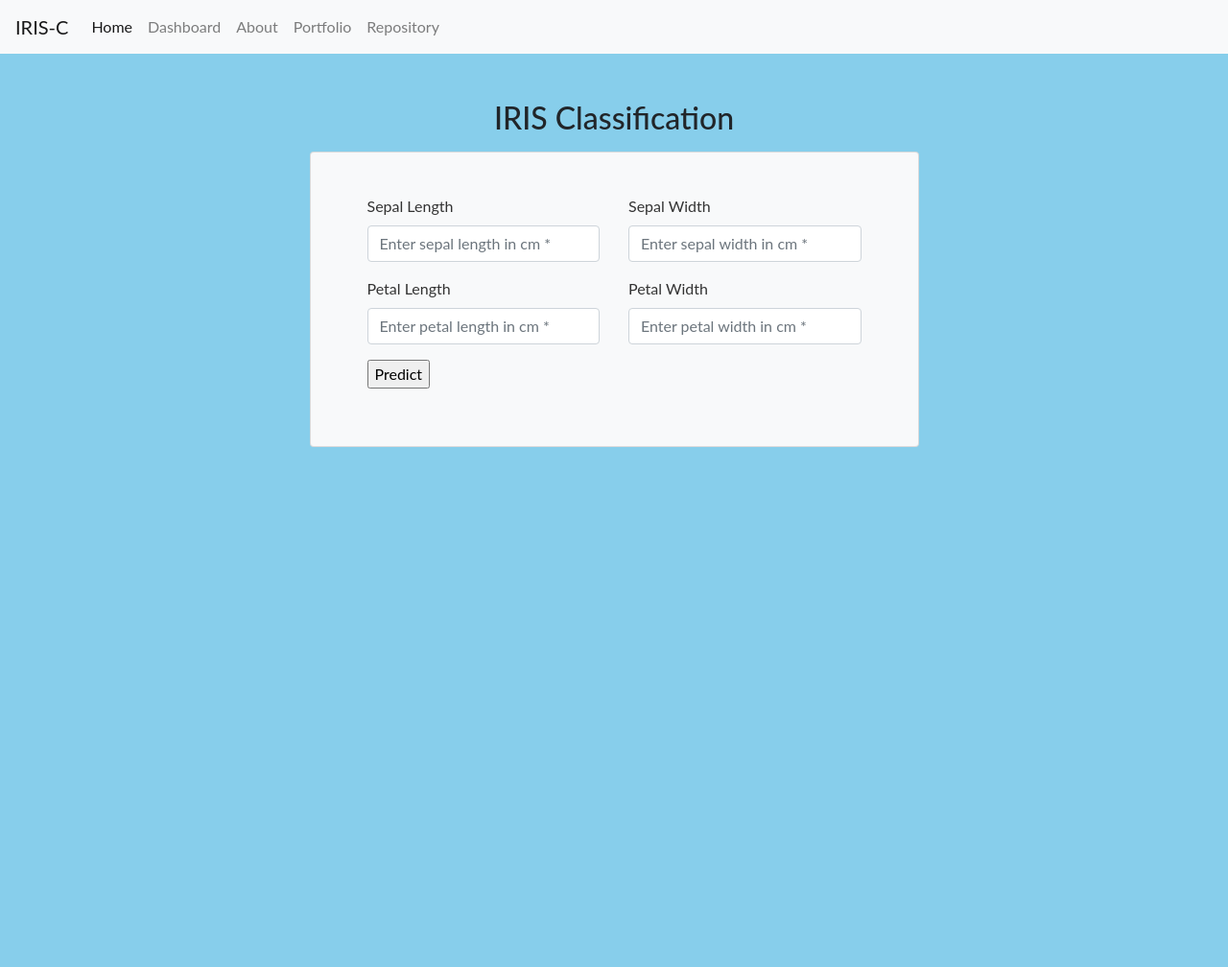
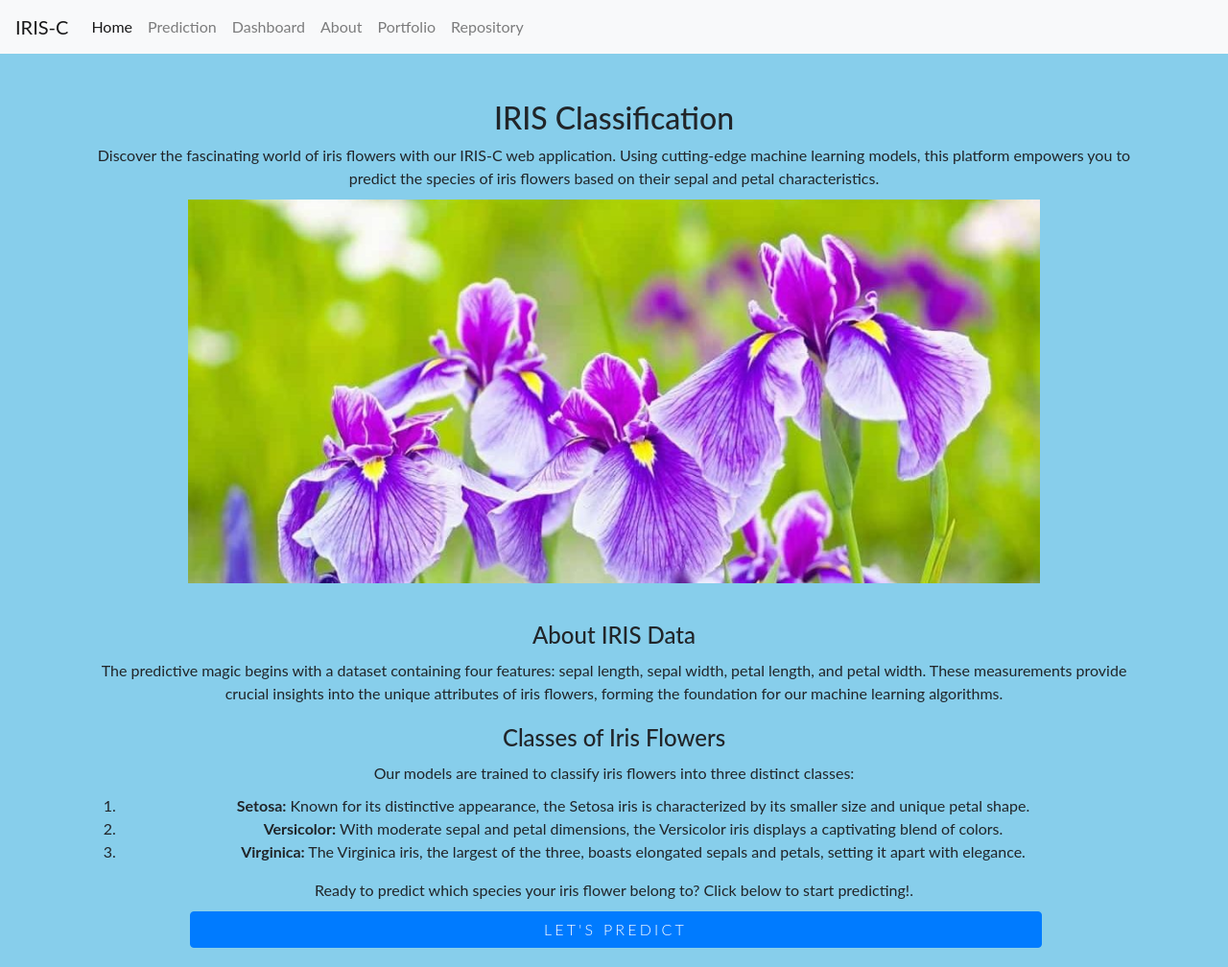
Before and after one commit to kittupriyatham/Machine-Learning-Model-Deployment, a Flask app: page / in a window 1280 px wide. Shown: the whole page at 96% size. Before the commit the page ends 466 px from the top, so only its background shows below. Run offline with Flask 3, Linux system fonts and the light colour scheme; some libraries are stand-ins or nearby versions.

Commit message:
added a home page the routes to everytab on the website and tells what the website is about

```diff
--- a/app.py
+++ b/app.py
@@ -20,10 +20,10 @@ def hello_world():
     docstring
     """
     print("Hello World!")
-    return render_template("index.html")
+    return render_template("home.html")
 
 
-@app.route('/predict', methods=['POST'])
+@app.route('/predict', methods=['GET','POST'])
 def predictandoutput():
     """
     docstring
@@ -56,6 +56,13 @@ def about():
     """
     return render_template("about.html")
 
+@app.route('/prediction')
+def prediction():
+    """
+    docstring
+    """
+    return render_template("index.html")
+
 
 # app run
 
--- a/templates/about.html
+++ b/templates/about.html
@@ -53,6 +53,7 @@ label {
   <div class="collapse navbar-collapse" id="navbarNavAltMarkup">
     <div class="navbar-nav">
         <a class="nav-item nav-link" href="/home">Home</a>
+        <a class="nav-item nav-link active" href="/prediction">Prediction</a>
       <!-- <a class="nav-item nav-link active" href="#">Home <span class="sr-only">(current)</span></a> -->
       <a class="nav-item nav-link" href="/dashboard">Dashboard</a>
       <a class="nav-item nav-link active" href="">About <span class="sr-only">(current)</span></a>
--- a/templates/dashboard.html
+++ b/templates/dashboard.html
@@ -53,6 +53,7 @@ label {
   <div class="collapse navbar-collapse" id="navbarNavAltMarkup">
     <div class="navbar-nav">
       <a class="nav-item nav-link" href="/home">Home</a>
+      <a class="nav-item nav-link active" href="/prediction">Prediction</a>
       <a class="nav-item nav-link active" href="">Dashboard<span class="sr-only">(current)</span></a>
       <a class="nav-item nav-link" href="/about">About</a>
       <a class="nav-item nav-link" href="https://potluri-krishna-priyatham.azurewebsites.net/projects">Portfolio</a>
--- /dev/null
+++ b/templates/home.html
@@ -0,0 +1,113 @@
+<!DOCTYPE html>
+<html lang="en">
+  <head>
+    <!-- Required meta tags -->
+    <meta charset="utf-8">
+    <meta name="viewport" content="width=device-width, initial-scale=1, shrink-to-fit=no">
+    <link rel="icon"  href="../static/images/logo.jpg">
+    <!-- Bootstrap CSS -->
+    <link rel="stylesheet" href="https://maxcdn.bootstrapcdn.com/bootstrap/4.0.0/css/bootstrap.min.css" integrity="sha384-Gn5384xqQ1aoWXA+058RXPxPg6fy4IWvTNh0E263XmFcJlSAwiGgFAW/dAiS6JXm" crossorigin="anonymous">
+
+    <title>IRIS Classification</title>
+    <style>
+      body {
+        font-family: 'Lato', sans-serif;
+      }
+
+      h1 {
+        margin-bottom: 40px;
+      }
+
+      label {
+        color: #333;
+      }
+
+      .btn-send {
+        font-weight: 300;
+        text-transform: uppercase;
+        letter-spacing: 0.2em;
+        width: 80%;
+        margin-left: 3px;
+      }
+
+      .btn-predict {
+        font-weight: 300;
+        text-transform: uppercase;
+        letter-spacing: 0.2em;
+        width: 80%;
+        margin-left: 3px;
+        margin-bottom: 20px;
+      }
+
+      .help-block.with-errors {
+        color: #ff5050;
+        margin-top: 5px;
+      }
+
+      .card {
+        margin-left: 10px;
+        margin-right: 10px;
+      }
+
+      .iris-image {
+        max-width: 80%; /* Adjusted the max-width for the image */
+        height: auto;
+        margin-bottom: 20px; /* Increased margin at the bottom of the image */
+      }
+
+      /* Added styles for increased spacing between headings */
+      h4 {
+        margin-top: 20px;
+        margin-bottom: 10px;
+      }
+
+      p {
+        margin-bottom: 10px;
+      }
+    </style>
+  </head>
+
+  <body style="background: #87ceeb">
+    <nav class="navbar navbar-expand-lg navbar-light bg-light">
+      <a class="navbar-brand" href="/home">IRIS-C</a>
+      <button class="navbar-toggler" type="button" data-toggle="collapse" data-target="#navbarNavAltMarkup" aria-controls="navbarNavAltMarkup" aria-expanded="false" aria-label="Toggle navigation">
+        <span class="navbar-toggler-icon"></span>
+      </button>
+      <div class="collapse navbar-collapse" id="navbarNavAltMarkup">
+        <div class="navbar-nav">
+          <a class="nav-item nav-link active" href="/home">Home</a>
+          <a class="nav-item nav-link" href="/prediction">Prediction</a>
+          <a class="nav-item nav-link" href="/dashboard">Dashboard</a>
+          <a class="nav-item nav-link" href="/about">About</a>
+          <a class="nav-item nav-link" href="https://potluri-krishna-priyatham.azurewebsites.net/projects">Portfolio</a>
+          <a class="nav-item nav-link" href="https://github.com/kittupriyatham/Machine-Learning-Model-Deployment" target="_blank">Repository</a>
+        </div>
+      </div>
+    </nav>
+
+    <div class="container">
+        <div class=" text-center mt-5 ">
+            <h2>IRIS Classification</h2>
+            <p>Discover the fascinating world of iris flowers with our IRIS-C web application. Using cutting-edge machine learning models, this platform empowers you to predict the species of iris flowers based on their sepal and petal characteristics.</p>
+            <img src="static/images/iries.jpeg" alt="Iris Image" class="iris-image">
+            <h4>About IRIS Data</h4>
+            <p>The predictive magic begins with a dataset containing four features: sepal length, sepal width, petal length, and petal width. These measurements provide crucial insights into the unique attributes of iris flowers, forming the foundation for our machine learning algorithms.</p>
+            <h4>Classes of Iris Flowers</h4>
+            <p>Our models are trained to classify iris flowers into three distinct classes:</p>
+            <ol>
+                <li><strong>Setosa:</strong> Known for its distinctive appearance, the Setosa iris is characterized by its smaller size and unique petal shape.</li>
+                <li><strong>Versicolor:</strong> With moderate sepal and petal dimensions, the Versicolor iris displays a captivating blend of colors.</li>
+                <li><strong>Virginica:</strong> The Virginica iris, the largest of the three, boasts elongated sepals and petals, setting it apart with elegance.</li>
+            </ol>
+            <p>Ready to predict which species your iris flower belong to? Click below to start predicting!.</p>
+            <button class="btn btn-primary btn-predict" onclick="window.location.href='/prediction'">Let's Predict</button>
+        </div>
+    </div>
+
+    <!-- Optional JavaScript -->
+    <!-- jQuery first, then Popper.js, then Bootstrap JS -->
+    <script src="https://code.jquery.com/jquery-3.2.1.slim.min.js" integrity="sha384-KJ3o2DKtIkvYIK3UENzmM7KCkRr/rE9/Qpg6aAZGJwFDMVNA/GpGFF93hXpG5KkN" crossorigin="anonymous"></script>
+    <script src="https://cdnjs.cloudflare.com/ajax/libs/popper.js/1.12.9/umd/popper.min.js" integrity="sha384-ApNbgh9B+Y1QKtv3Rn7W3mgPxhU9K/ScQsAP7hUibX39j7fakFPskvXusvfa0b4Q" crossorigin="anonymous"></script>
+    <script src="https://maxcdn.bootstrapcdn.com/bootstrap/4.0.0/js/bootstrap.min.js" integrity="sha384-JZR6Spejh4U02d8jOt6vLEHfe/JQGiRRSQQxSfFWpi1MquVdAyjUar5+76PVCmYl" crossorigin="anonymous"></script>
+  </body>
+</html>
--- a/templates/index.html
+++ b/templates/index.html
@@ -45,13 +45,14 @@ label {
 
   <body style="background: #87ceeb">
     <nav class="navbar navbar-expand-lg navbar-light bg-light">
-  <a class="navbar-brand" href="/home">IRIS-C</a>
+        <a class="navbar-brand" href="#">IRIS-C</a>
         <button class="navbar-toggler" type="button" data-toggle="collapse" data-target="#navbarNavAltMarkup" aria-controls="navbarNavAltMarkup" aria-expanded="false" aria-label="Toggle navigation">
             <span class="navbar-toggler-icon"></span>
         </button>
         <div class="collapse navbar-collapse" id="navbarNavAltMarkup">
             <div class="navbar-nav">
-      <a class="nav-item nav-link active" href="">Home <span class="sr-only">(current)</span></a>
+                <a class="nav-item nav-link" href="/">Home</a>  <!-- Updated link to "/" -->
+                <a class="nav-item nav-link active" href="/prediction">Prediction</a>
                 <a class="nav-item nav-link" href="/dashboard">Dashboard</a>
                 <a class="nav-item nav-link" href="/about">About</a>
                 <a class="nav-item nav-link" href="https://potluri-krishna-priyatham.azurewebsites.net/projects">Portfolio</a>
--- a/templates/result.html
+++ b/templates/result.html
@@ -52,6 +52,7 @@ label {
   <div class="collapse navbar-collapse" id="navbarNavAltMarkup">
     <div class="navbar-nav">
       <a class="nav-item nav-link active" href="/home">Home</a>
+      <a class="nav-item nav-link active" href="/prediction">Prediction</a>
       <a class="nav-item nav-link" href="/dashboard">Dashboard</a>
       <a class="nav-item nav-link" href="/about">About</a>
       <a class="nav-item nav-link" href="https://potluri-krishna-priyatham.azurewebsites.net/projects">Portfolio</a>
@@ -70,7 +71,7 @@ label {
                     <div class="container">
                       <p>Predicted Value and its accuracy are:</p>
                        <p id="result">{{ Predicted_flower_name }}, {{ Accuracy_of_prediction }}%</p>
-                       <input type="button" value="Go Back" onclick="location.href='/home'">
+                       <input type="button" value="Go Back" onclick="location.href='/prediction'">
                     </div>
                 </div>
             </div> <!-- /.8 -->
```
Also changed, not shown: static/images/iries.jpeg (added), 1 other file. Lines whose indentation alone changed are shown as unchanged.
